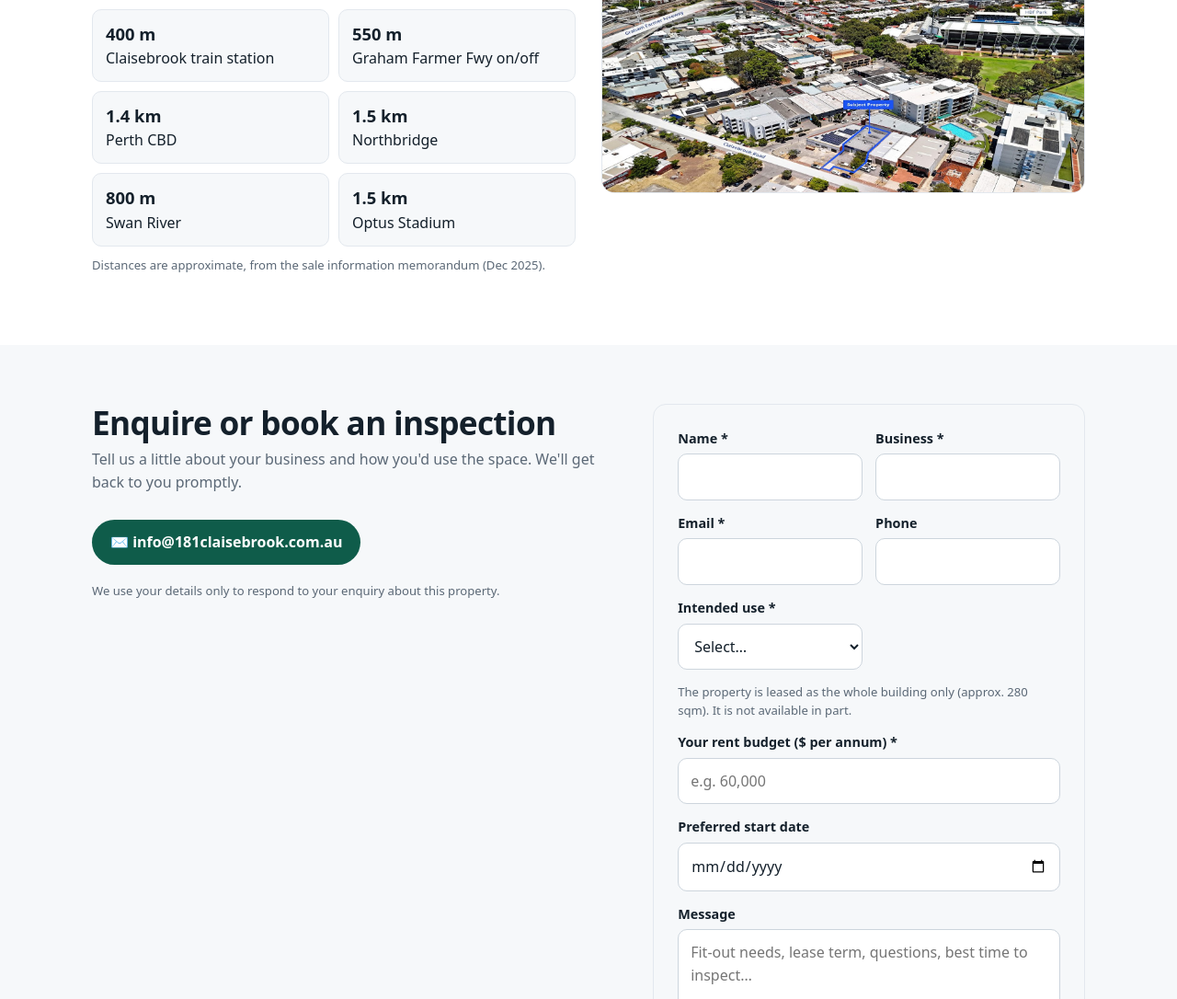
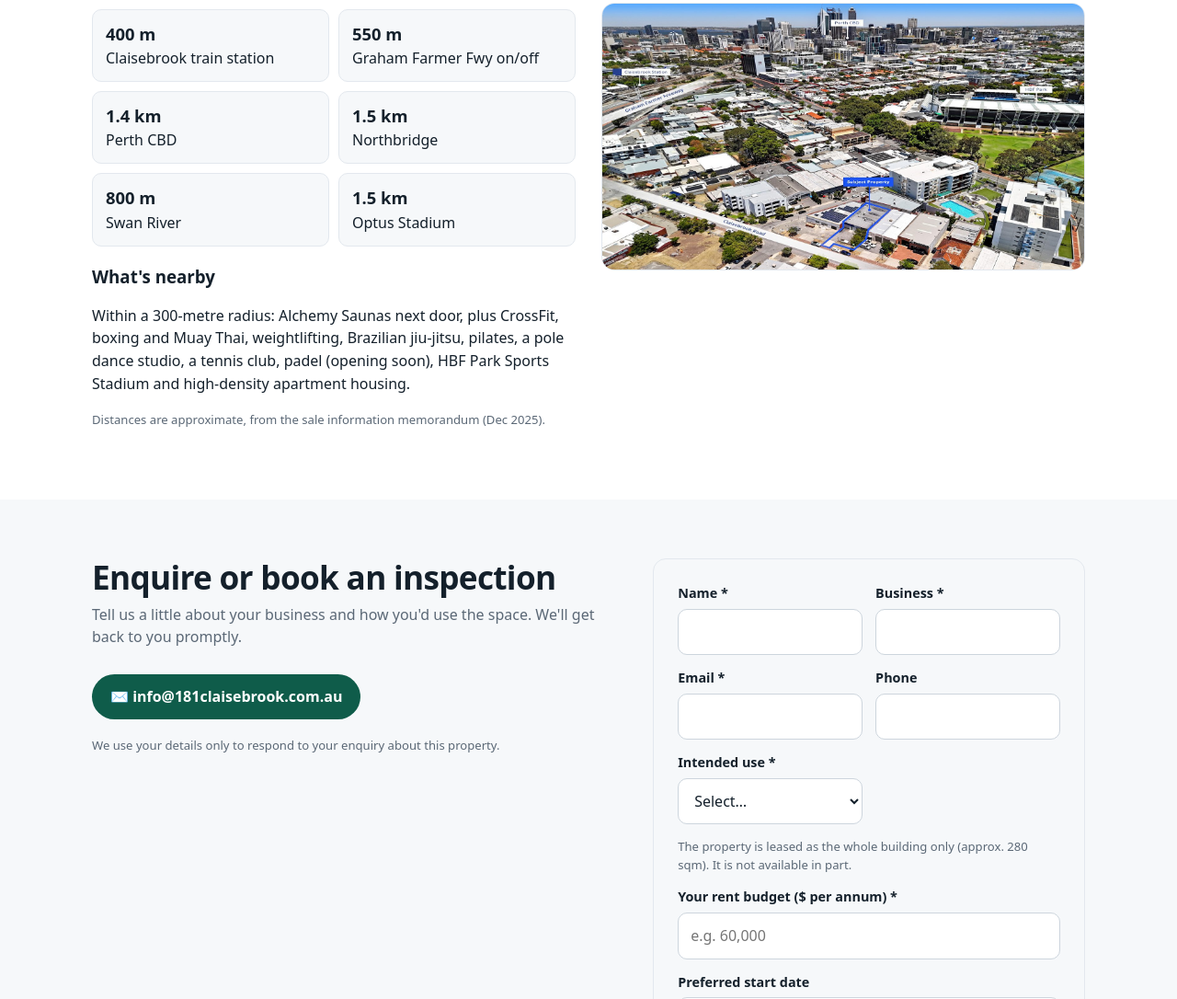
Before and after one commit to JohnBreed/181claisebrook, a plain HTML site: page index.html in a window 1280 px wide. Shown: the part 3819-4905 px from the top of the page at 92% size. Drawn offline with Linux system fonts and the light colour scheme; no server answers.

Commit message:
Add What's nearby line to location section

```diff
--- a/index.html
+++ b/index.html
@@ -186,6 +186,8 @@ footer p{margin:4px 0}
       <li><b>800 m</b>Swan River</li>
       <li><b>1.5 km</b>Optus Stadium</li>
     </ul>
+    <h3 style="margin:18px 0 6px">What's nearby</h3>
+    <p>Within a 300-metre radius: Alchemy Saunas next door, plus CrossFit, boxing and Muay Thai, weightlifting, Brazilian jiu-jitsu, pilates, a pole dance studio, a tennis club, padel (opening soon), HBF Park Sports Stadium and high-density apartment housing.</p>
     <p class="note">Distances are approximate, from the sale information memorandum (Dec 2025).</p>
   </div>
   <img src="img/aerial-wide.jpg" alt="Wide aerial view of the Claisebrook precinct with the site marked">
```
